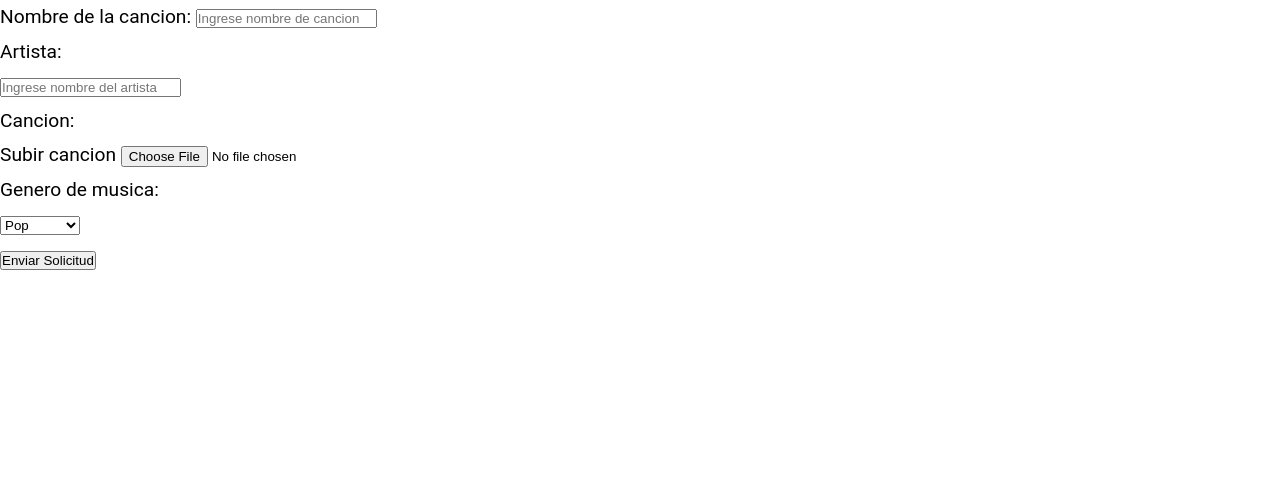
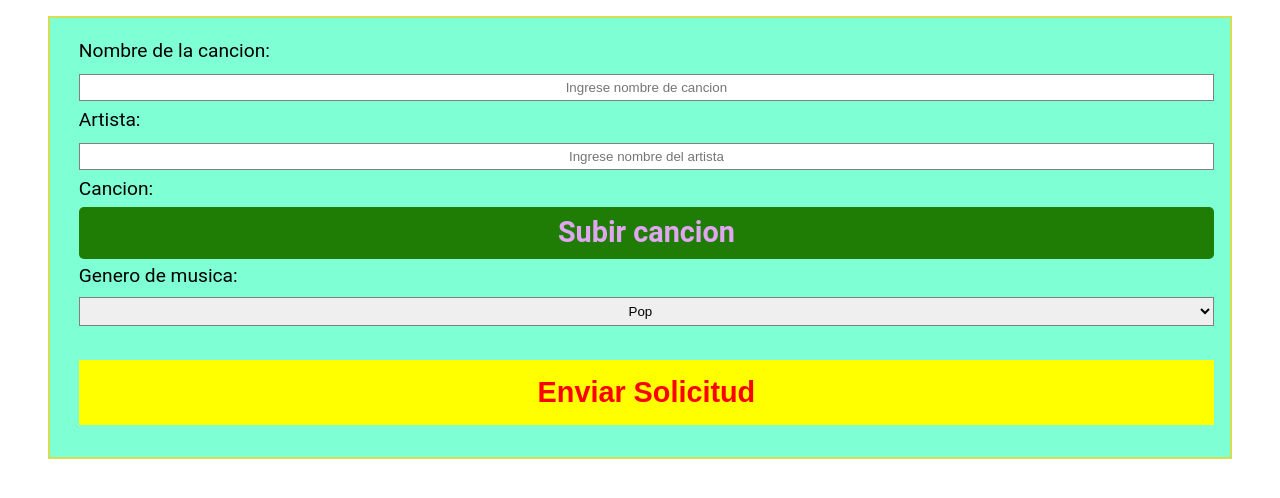
Before and after one commit to roby251/Tw_semestras, a PHP site: page /agregarMusic.html in a window 1280 px wide. Shown: the top 498 px of the page. Run offline with PHP 8.4, Linux system fonts and the light colour scheme.

Commit message:
bastian style

```diff
--- a/css/style.css
+++ b/css/style.css
@@ -92,3 +92,56 @@ a {
 *{  /* Usar todo el espacio de la pagina  */
     margin:0; padding:0;
 }
+
+
+
+.formulario {
+    background-color: aquamarine;
+    padding: 1rem 1rem 0px 1.8rem;
+    border: 2px solid rgb(214, 223, 84);
+    margin: 1rem 3rem 0 3rem;
+
+}
+
+.CampoText {
+    border: 1px solid gray;
+}
+.BotonSubir{
+    color: red;
+    background-color: yellow;
+    text-align: center;
+    padding: 1rem 3rem;
+    font-size: 1.8rem;
+    font-weight: 700;
+    margin: 2rem 0 2rem 0;
+    border: none;
+    width: 100%;
+
+}
+
+.CampoText{
+    text-align: center;
+    width:100%;
+    padding: 5px;
+}
+
+
+.div_file{
+    font-size: 1.8rem;
+    font-weight: 700;
+	text-align: center;
+	position:relative;
+	color:rgb(224, 166, 240);
+	background-color: #1f7d05;
+    border-radius:5px;
+}
+#BS{
+	position:absolute;
+	top:0px;
+	bottom:0px;
+	left:0px;
+	right:0px;
+	width:100%;
+	height:100%;
+	opacity: 0;
+}
```
